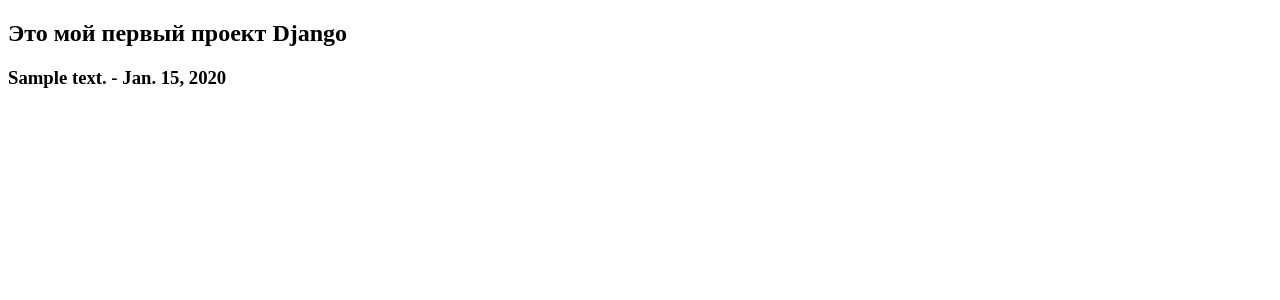
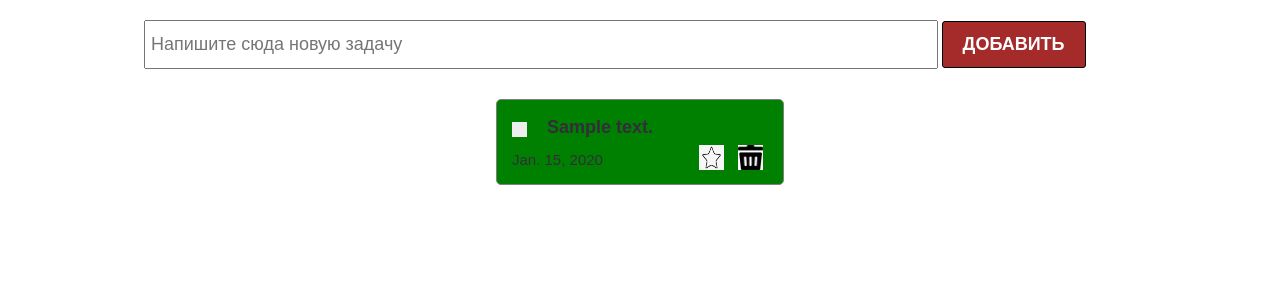
Before and after one commit to ZamiraAmankulovna/todo, a Django app: page /task/ in a window 1280 px wide. Shown: the top 300 px of the page. Run offline with Django 3.2, Linux system fonts and the light colour scheme; tables that the repository leaves empty hold one stand-in row (values such as "Sample post").

Commit message:
added div in task.html

```diff
--- a/homework/templates/task.html
+++ b/homework/templates/task.html
@@ -1,15 +1,48 @@
+{% load static %}
 <!DOCTYPE html>
 <html lang="en">
 <head>
     <meta charset="UTF-8">
     <meta http-equiv="X-UA-Compatible" content="IE=edge">
-    <meta name="viewport" content="width=>, initial-scale=1.0">
-    <title>Document</title>
+    <meta name="viewport" content="width=device-width, initial-scale=1.0">
+    <title>ToDo</title>
+    <!-- <link rel="stylesheet" href="./styles/index.css" /> -->
+    <link rel="stylesheet" href="{% static 'styles/index.css' %}" />
+    <!-- <link rel="stylesheet" href="styles/checkbox.css"> -->
+    <link rel="stylesheet" href="{% static 'styles/checkbox.css' %}" />
 </head>
 <body>
-    <h2>Это мой первый проект Django</h2>
-    {% for todo in todo_list%}
-        <h3>{{todo.text}} - {{todo.created_at}}</h3>
-    {% endfor %}
+    <section>
+
+        <div class='create_container'>
+            <input
+            class = 'create_input'
+            type = 'text'
+            placeholder="Напишите сюда новую задачу"
+            />
+            <button class='create_button'>Добавить</button>
+        </div>
+
+        <div class='todo_container'>
+            {% for todo in todo_list%}
+            <div class='todo_item'>
+                <div class='todo_item_header'>
+                    <label class='checkbox_container'>
+                        <input type='checkbox'/>
+                        <span class='checkmark'></span>
+                    </label>
+                    <h4>{{ todo.text }}</h4>
+                </div>
+                <div class='todo_item_footer'>
+                    <p>{{ todo.created_at }}</p>
+                    <div class='action_buttons'>
+                        <img src='./icons/unmarked.png'/>
+                        <img src='./icons/delate.png'/>
+                    </div>
+                </div>
+            </div>
+            {% endfor %}
+        </div>
+    </section>
 </body>
 </html>
```
